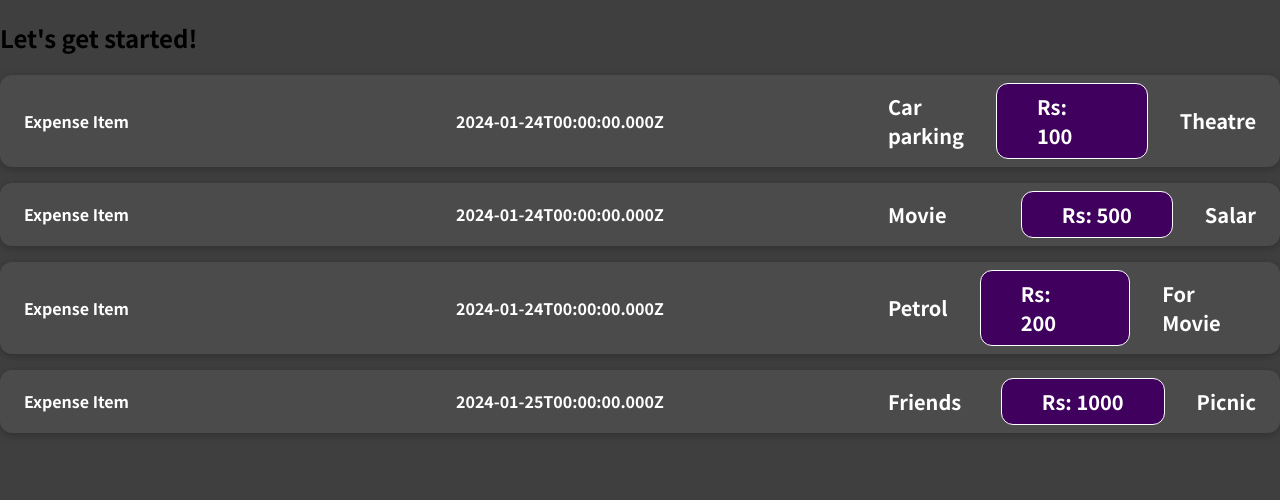
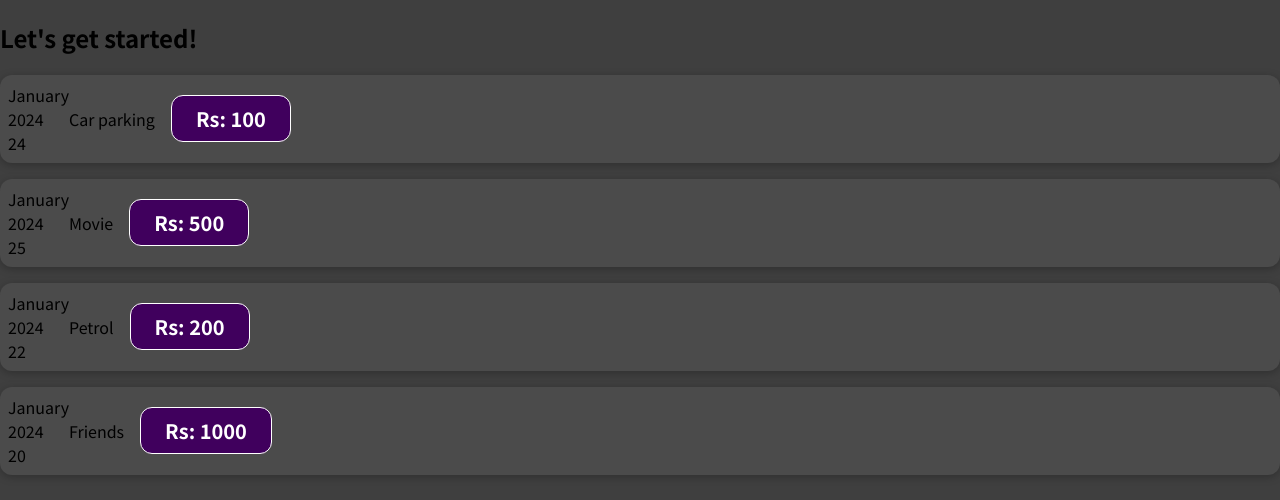
Before and after one commit to mlohithraj/React-Expensetracker, a React (Create React App) app: page / in a window 1280 px wide. Shown: the top 500 px of the page. Built offline with nearby package versions, Linux system fonts and the light colour scheme.

Commit message:
Making components samller and readable. Also doing props for title, amount and date.

```diff
--- a/src/App.js
+++ b/src/App.js
@@ -9,28 +9,34 @@
     {
       title: 'Car parking',
       amount: 'Rs: 100',
-      location: 'Theatre',
       date: new Date(2023, 12, 24)
     },
     {
       title: 'Movie',
       amount: 'Rs: 500',
-      location: 'Salar',
-      date: new Date(2023, 12, 24)
+      date: new Date(2023, 12, 25)
     },
     {
       title: 'Petrol',
       amount: 'Rs: 200',
-      location: 'For Movie',
-      date: new Date(2023, 12, 24)
+      date: new Date(2023, 12, 22)
     },
     {
       title: 'Friends',
       amount: 'Rs: 1000',
-      location: 'Picnic',
-      date: new Date(2023, 12, 25)
+      date: new Date(2023, 12, 20)
     }
   ]
+
+  // return (
+  //   <div>
+  //     <h2>Let's get started!</h2>
+  //     <ExpenseItem title={expenses[0].title} amount={expenses[0].amount} location={expenses[0].location} date={expenses[0].date}></ExpenseItem>
+  //     <ExpenseItem title={expenses[1].title} amount={expenses[1].amount} location={expenses[1].location} date={expenses[1].date}></ExpenseItem>
+  //     <ExpenseItem title={expenses[2].title} amount={expenses[2].amount} location={expenses[2].location} date={expenses[2].date}></ExpenseItem>
+  //     <ExpenseItem title={expenses[3].title} amount={expenses[3].amount} location={expenses[3].location} date={expenses[3].date}></ExpenseItem>
+  //   </div>
+  // );
 
   const expenseItems = [];
 
--- /dev/null
+++ b/src/components/ExpenseDate.js
@@ -0,0 +1,15 @@
+function ExpenseDate(props) {
+    const month = props.date.toLocaleString('en-US', {month: 'long'})
+    const day = props.date.toLocaleString('en-US', {day: '2-digit'})
+    const year = props.date.getFullYear();
+
+    return (
+        <div>
+        <div>{month}</div>
+        <div>{year}</div>
+        <div>{day}</div>
+      </div>
+    )
+}
+
+export default ExpenseDate;
--- /dev/null
+++ b/src/components/ExpenseTitleAmount.js
@@ -0,0 +1,13 @@
+function ExpenseTitleAmount(props) {
+    const title = props.title;
+    const amount = props.amount;
+
+    return (
+        <div>
+        <div>{title}</div>
+        <div>{amount}</div>
+        </div>
+    )
+}
+
+export default ExpenseTitleAmount;
--- a/src/components/Expenseitem.js
+++ b/src/components/Expenseitem.js
@@ -1,25 +1,17 @@
+import ExpenseTitleAmount from './ExpenseTitleAmount';
+import ExpenseDate from './ExpenseDate';
 import './Expenseitem.css';
 
 function ExpenseItem(props) {
-    const expenseDate = new Date(2023, 12, 24);
-    const expenseTitle = 'Parking';
-    const expenseAmount = 'Rs: 25';
-    const expenseLocation = 'Beach';
 
     return (
         <div className='expense-item'>
-        <h2>Expense Item</h2>
-        <h2>{props.date.toISOString()}</h2>
+            <ExpenseDate date={props.date}/>
         <div className='expense-item-description'>
-        <h2>{props.title}</h2>
+            <ExpenseTitleAmount title={props.title}/>
         <div className='expense-item-price'>
-            <h2>{props.amount}</h2>
+            <ExpenseTitleAmount amount={props.amount}/>
         </div>
-        <div className='expense-item-location'>
-            <h2>{props.location}</h2>
-        </div>
-        {/* <h3>Petro Rs: 100</h3>
-        <h3>Movie Rs: 200</h3> */}
         </div>
         </div>
     )
```
Also changed, not shown: src/components/ExpenseDate.css (added).
